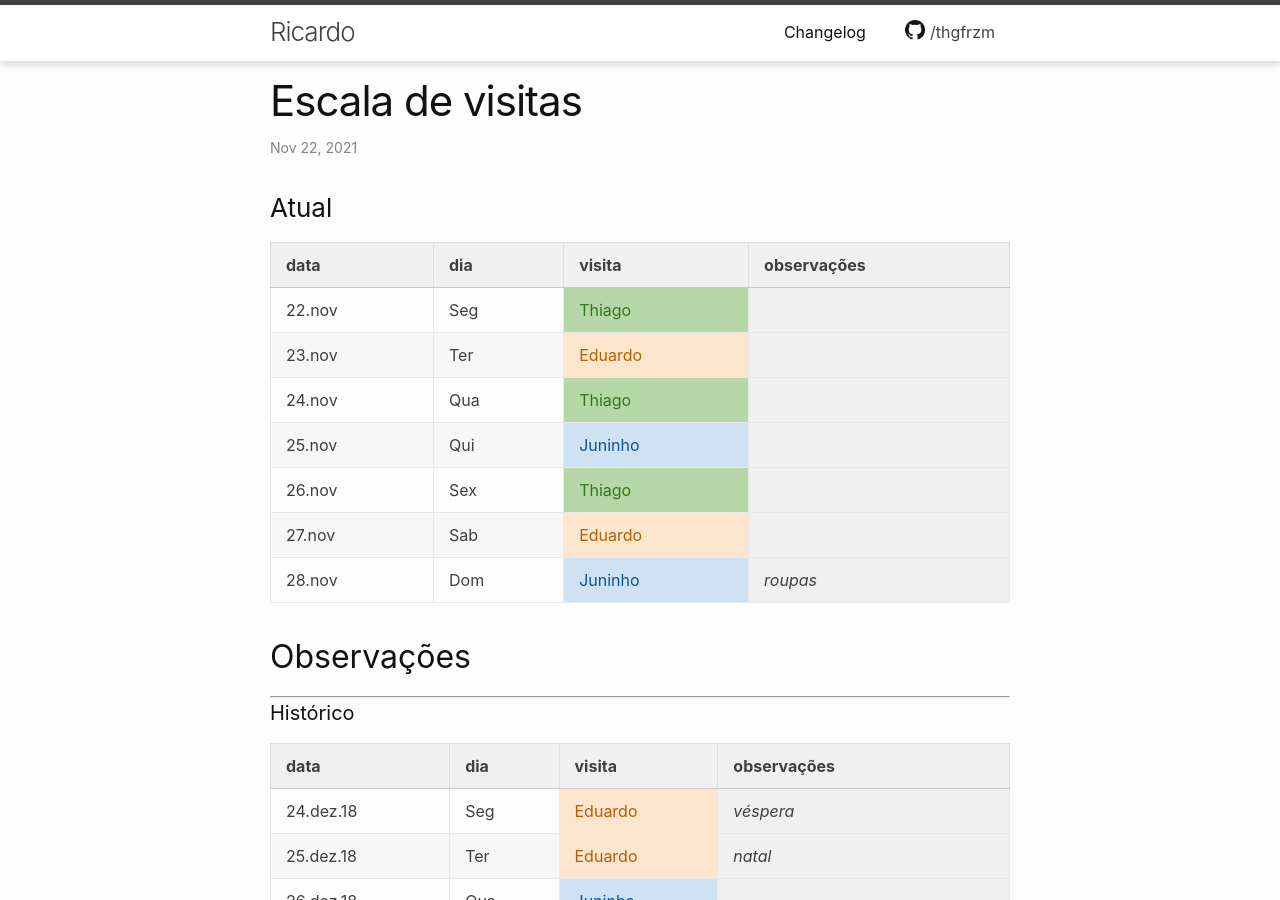
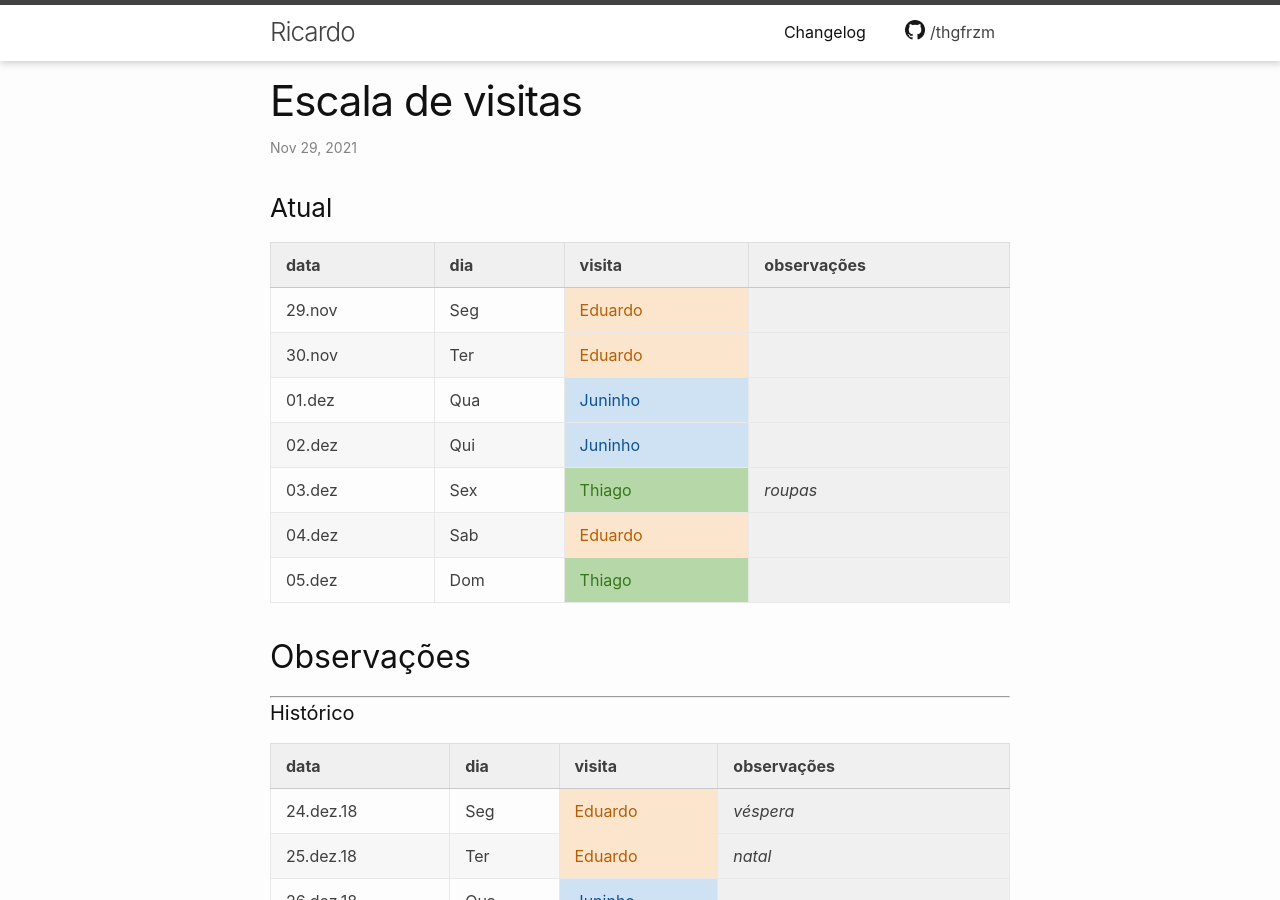
Before and after one commit to thgfrzm/ricardo, a Jekyll site: the page built from _posts/2018-12-23-escala-visitas.markdown, in a window 1280 px wide and 900 px high. Built offline with Jekyll 4.4.1, drawn with Linux system fonts in a browser that asks for light colours; some of the changed text lies outside the part shown.

Commit message:
Update 2018-12-23-escala-visitas.markdown

```diff
--- a/_posts/2018-12-23-escala-visitas.markdown
+++ b/_posts/2018-12-23-escala-visitas.markdown
@@ -1,7 +1,7 @@
 ---
 layout: post
 title:  "Escala de visitas"
-date:   2021-11-22 00:00:00 -0300
+date:   2021-11-29 00:00:00 -0300
 categories: agenda
 ---
 <!--
@@ -15,13 +15,13 @@ categories: agenda
 
 | data   | dia | visita  | observações |
 | ------ | --- | ------- | ----------- |
-| 22.nov | Seg | Thiago  |             |
-| 23.nov | Ter | Eduardo |             |
-| 24.nov | Qua | Thiago  |             |
-| 25.nov | Qui | Juninho |             |
-| 26.nov | Sex | Thiago  |             |
-| 27.nov | Sab | Eduardo |             |
-| 28.nov | Dom | Juninho | _roupas_    |
+| 29.nov | Seg | Eduardo |             |
+| 30.nov | Ter | Eduardo |             |
+| 01.dez | Qua | Juninho |             |
+| 02.dez | Qui | Juninho |             |
+| 03.dez | Sex | Thiago  | _roupas_    |
+| 04.dez | Sab | Eduardo |             |
+| 05.dez | Dom | Thiago  |             |
 
 ## Observações
 
@@ -1096,3 +1096,10 @@ categories: agenda
 | 19.nov    | Sex | Juninho     |                     |
 | 20.nov    | Sab | Eduardo     | _roupas_            |
 | 21.nov    | Dom | Thiago      |                     |
+| 22.nov    | Seg | Thiago      |                     |
+| 23.nov    | Ter | Eduardo     |                     |
+| 24.nov    | Qua | Thiago      |                     |
+| 25.nov    | Qui | Juninho     |                     |
+| 26.nov    | Sex | Thiago      |                     |
+| 27.nov    | Sab | Eduardo     |                     |
+| 28.nov    | Dom | Juninho     | _roupas_            |
```
